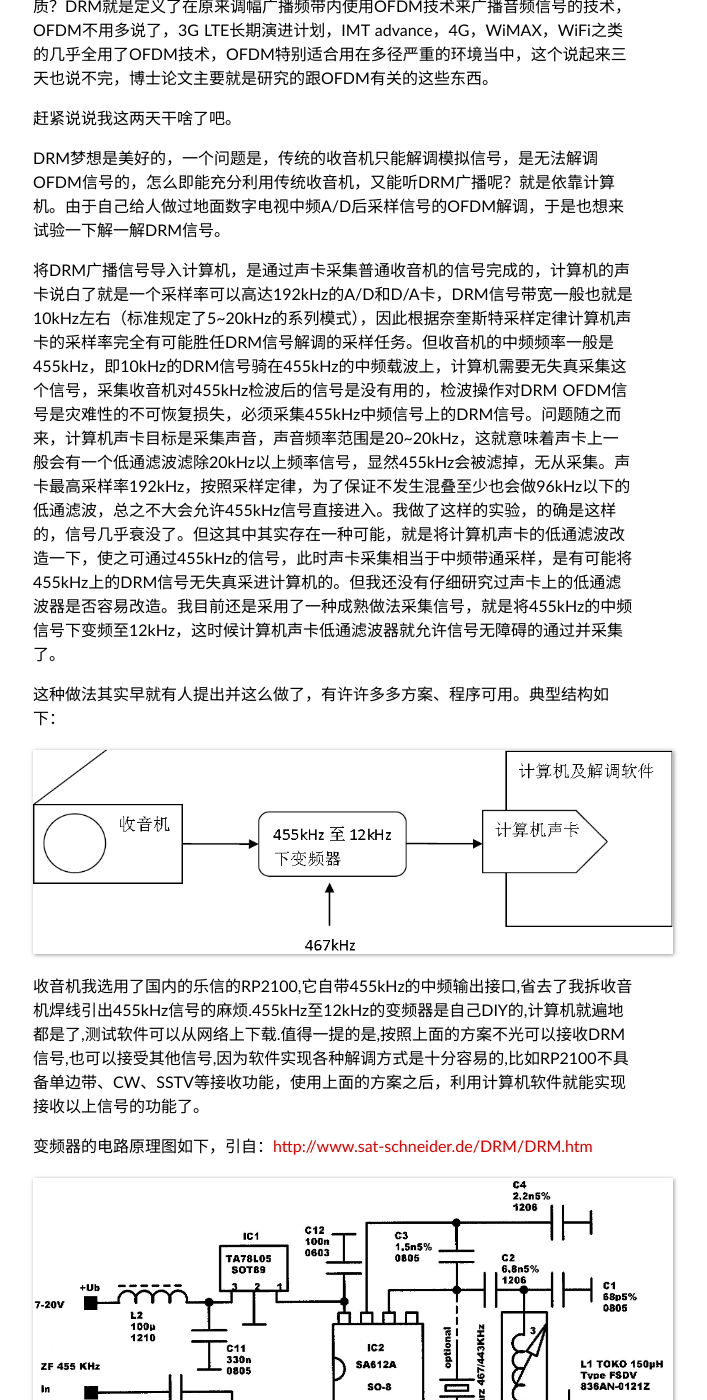
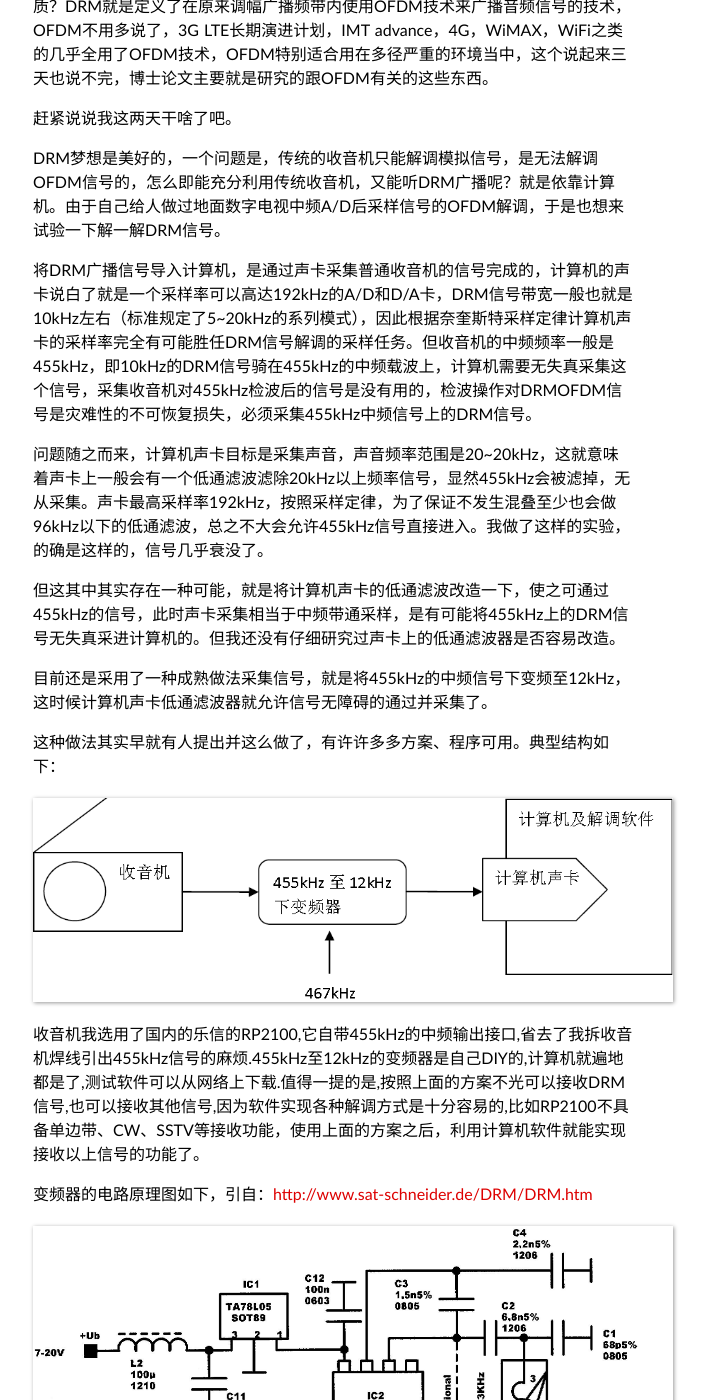
Before and after one commit to sdr-x/sdr-x.github.io, a Jekyll site: the page built from _posts/2008-07-05-DRM接收及matlab实验(DRM shortwave radio receiving experiment).md, in a window 1280 px wide and 1400 px high, scrolled down 811 px. Shown: the whole window, without its empty margins (307-1014 px from the left). Built offline with Jekyll 4.4.1, drawn with Linux system fonts in a browser that asks for light colours; some web fonts are replaced; Markdown is read by kramdown in place of the engine named in the settings; comment, search, counter and statistics services are not loaded; some of the changed text lies outside the part shown.

Commit message:
Update 2008-07-05-DRM接收及matlab实验(DRM shortwave radio receiving experiment).md

```diff
--- a/_posts/2008-07-05-DRM接收及matlab实验(DRM shortwave radio receiving experiment).md
+++ b/_posts/2008-07-05-DRM接收及matlab实验(DRM shortwave radio receiving experiment).md
@@ -34,13 +34,19 @@ DRM是Digital Radio Mondiale的简称,说白了就是30MHz以下的数字广播
 
 DRM梦想是美好的，一个问题是，传统的收音机只能解调模拟信号，是无法解调OFDM信号的，怎么即能充分利用传统收音机，又能听DRM广播呢？就是依靠计算机。由于自己给人做过地面数字电视中频A/D后采样信号的OFDM解调，于是也想来试验一下解一解DRM信号。
 
-将DRM广播信号导入计算机，是通过声卡采集普通收音机的信号完成的，计算机的声卡说白了就是一个采样率可以高达192kHz的A/D和D/A卡，DRM信号带宽一般也就是10kHz左右（标准规定了5~20kHz的系列模式），因此根据奈奎斯特采样定律计算机声卡的采样率完全有可能胜任DRM信号解调的采样任务。但收音机的中频频率一般是455kHz，即10kHz的DRM信号骑在455kHz的中频载波上，计算机需要无失真采集这个信号，采集收音机对455kHz检波后的信号是没有用的，检波操作对DRM OFDM信号是灾难性的不可恢复损失，必须采集455kHz中频信号上的DRM信号。问题随之而来，计算机声卡目标是采集声音，声音频率范围是20~20kHz，这就意味着声卡上一般会有一个低通滤波滤除20kHz以上频率信号，显然455kHz会被滤掉，无从采集。声卡最高采样率192kHz，按照采样定律，为了保证不发生混叠至少也会做96kHz以下的低通滤波，总之不大会允许455kHz信号直接进入。我做了这样的实验，的确是这样的，信号几乎衰没了。但这其中其实存在一种可能，就是将计算机声卡的低通滤波改造一下，使之可通过455kHz的信号，此时声卡采集相当于中频带通采样，是有可能将455kHz上的DRM信号无失真采进计算机的。但我还没有仔细研究过声卡上的低通滤波器是否容易改造。我目前还是采用了一种成熟做法采集信号，就是将455kHz的中频信号下变频至12kHz，这时候计算机声卡低通滤波器就允许信号无障碍的通过并采集了。
+将DRM广播信号导入计算机，是通过声卡采集普通收音机的信号完成的，计算机的声卡说白了就是一个采样率可以高达192kHz的A/D和D/A卡，DRM信号带宽一般也就是10kHz左右（标准规定了5~20kHz的系列模式），因此根据奈奎斯特采样定律计算机声卡的采样率完全有可能胜任DRM信号解调的采样任务。但收音机的中频频率一般是455kHz，即10kHz的DRM信号骑在455kHz的中频载波上，计算机需要无失真采集这个信号，采集收音机对455kHz检波后的信号是没有用的，检波操作对DRMOFDM信号是灾难性的不可恢复损失，必须采集455kHz中频信号上的DRM信号。
+
+问题随之而来，计算机声卡目标是采集声音，声音频率范围是20~20kHz，这就意味着声卡上一般会有一个低通滤波滤除20kHz以上频率信号，显然455kHz会被滤掉，无从采集。声卡最高采样率192kHz，按照采样定律，为了保证不发生混叠至少也会做96kHz以下的低通滤波，总之不大会允许455kHz信号直接进入。我做了这样的实验，的确是这样的，信号几乎衰没了。
+
+但这其中其实存在一种可能，就是将计算机声卡的低通滤波改造一下，使之可通过455kHz的信号，此时声卡采集相当于中频带通采样，是有可能将455kHz上的DRM信号无失真采进计算机的。但我还没有仔细研究过声卡上的低通滤波器是否容易改造。
+
+目前还是采用了一种成熟做法采集信号，就是将455kHz的中频信号下变频至12kHz，这时候计算机声卡低通滤波器就允许信号无障碍的通过并采集了。
 
 这种做法其实早就有人提出并这么做了，有许许多多方案、程序可用。典型结构如下：
 
 ![](../media/drm1.png)
 
-收音机我选用了国内的乐信的RP2100,它自带455kHz的中频输出接口,省去了我拆收音机焊线引出455kHz信号的麻烦.455kHz至12kHz的变频器是自己DIY的,计算机就遍地都是了,测试软件可以从网络上下载.值得一提的是,按照上面的方案不光可以接收DRM信号,也可以接受其他信号,因为软件实现各种解调方式是十分容易的,比如RP2100不具备单边带、CW、SSTV等接收功能，使用上面的方案之后，利用计算机软件就能实现接收以上信号的功能了。
+收音机我选用了国内的乐信的RP2100,它自带455kHz的中频输出接口,省去了我拆收音机焊线引出455kHz信号的麻烦.455kHz至12kHz的变频器是自己DIY的,计算机就遍地都是了,测试软件可以从网络上下载.值得一提的是,按照上面的方案不光可以接收DRM信号,也可以接收其他信号,因为软件实现各种解调方式是十分容易的,比如RP2100不具备单边带、CW、SSTV等接收功能，使用上面的方案之后，利用计算机软件就能实现接收以上信号的功能了。
 
 变频器的电路原理图如下，引自：[http://www.sat-schneider.de/DRM/DRM.htm ](http://www.sat-schneider.de/DRM/DRM.htm)
 
@@ -60,7 +66,7 @@ DRM变频器（用洞洞板做的，那些几千p的CBB电容个头真不小，
 
 ![](../media/drm5.png)
 
-使用http://drm.sourceforge.net/的dream软件进行实时解调：选择settings --> AM (analog)
+使用[http://drm.sourceforge.net/](http://drm.sourceforge.net/)的dream软件进行实时解调：选择settings --> AM (analog)
 
 ![](../media/drm6.png)
 
@@ -68,27 +74,26 @@ DRM变频器（用洞洞板做的，那些几千p的CBB电容个头真不小，
 
 感兴趣的还可以用matlab实现非实时离线解调,具体方法如下:
 
-  y  = wavrecord(10*44100, 44100, 1);%用44.1kHz采样率采集10秒钟声卡信号
+    y  = wavrecord(10*44100, 44100, 1);%用44.1kHz采样率采集10秒钟声卡信号
 
-  P=pwelch(y); semilogy((0:(length(P)-1)).*(44.1/2)./(length(P)-1),P);grid on;xlabel('kHz');%看看采集信号的功率谱
+    P=pwelch(y); semilogy((0:(length(P)-1)).*(44.1/2)./(length(P)-1),P);grid on;xlabel('kHz');%看看采集信号的功率谱
 
 ![](../media/drm7.png)
 
 中间的尖即12kHz载波频率，不断放大发现我的变频器输出的精确频率是11.9038kHz
 
 接下来就可以对y进行离线解调了，matlab提供了现成的解调函数，也可以自己编写。首先给解调设计一个16阶带宽为4kHz的巴特沃兹低通滤波器：
-
-  [num,den] = butter(16,4000/(44100/2));
+    [num,den] = butter(16,4000/(44100/2));
 
 对y进行解调并回放声音：
 
-  z = amdemod(y,11903.8,44100,0,0.0,num,den);wavplay(z, 44100);
+    z = amdemod(y,11903.8,44100,0,0.0,num,den);wavplay(z, 44100);
 
 此时一般你会听到10秒钟的解调出的广播声音。
 
 既然已经可以编程序了，那么可作的工作就很多了，改变滤波器设计，设计AGC算法，进行同步检波等等，单边带解调（这个matlab也有现成函数）、SSTV等解调。以上是离线方式。以上内嵌功能其实在simulink中都有对应模块，按道理simulink是可能实现实时解调的，但我的IBM x61笔记本运行simulink也无法实现实时解调，看来得搞一块dsp板，直接让simulink在上面跑才有可能？总觉得现在的计算机硬件应该是能够让simulink实时解调的，毕竟dream软件进行OFDM实时解调也才有很低的cpu占用率，只能怪matlab的simulink的运行效率太低了。
 
-现在就是要试验使用dream软件解调真实电台的DRM OFDM信号了，可惜在hellocq上看到的一些DRM频率我这里都没能成功接收，这些频率如下：15665kHz；12005kHz；15725kHz；15735kHz。只是在15735kHz上可以以较大的概率获得时间同步，偶尔会获得帧同步，倾向于相信真的检测到了DRM信号。
+现在就是要试验使用dream软件解调真实电台的DRM OFDM信号了，可惜在hellocq上看到的一些DRM频率我这里都没能成功接收，这些频率如下：15665kHz；12005kHz；15725kHz；15735kHz。只是在15735kHz上可以以较大的概率获得时间同步，偶尔会获得帧同步，倾向于相信真的检测到了DRM信号。 同步的情况如下图。
 
 ![](../media/drm8.png)
 
```
Also changed, not shown: other parts of _posts/2008-07-05-DRM接收及matlab实验(DRM shortwave radio receiving experiment).md (+2 -2 lines).
